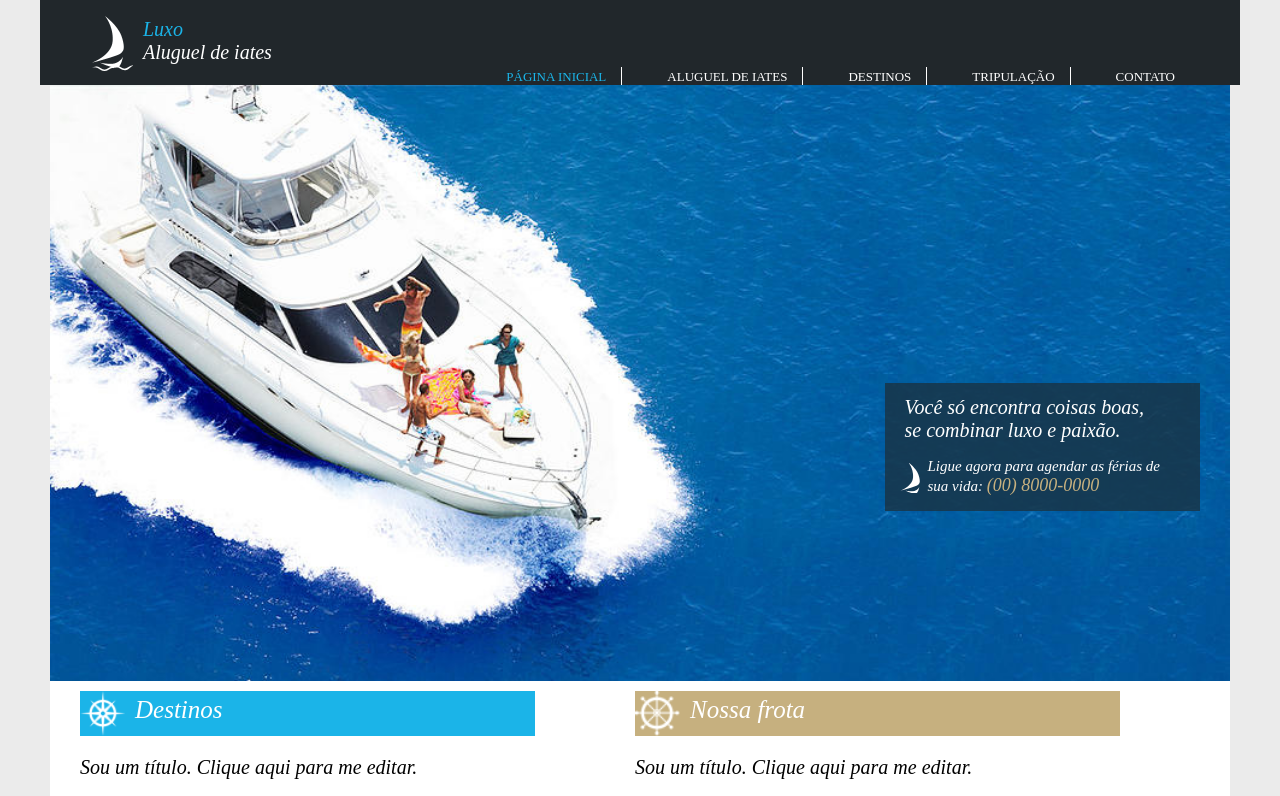
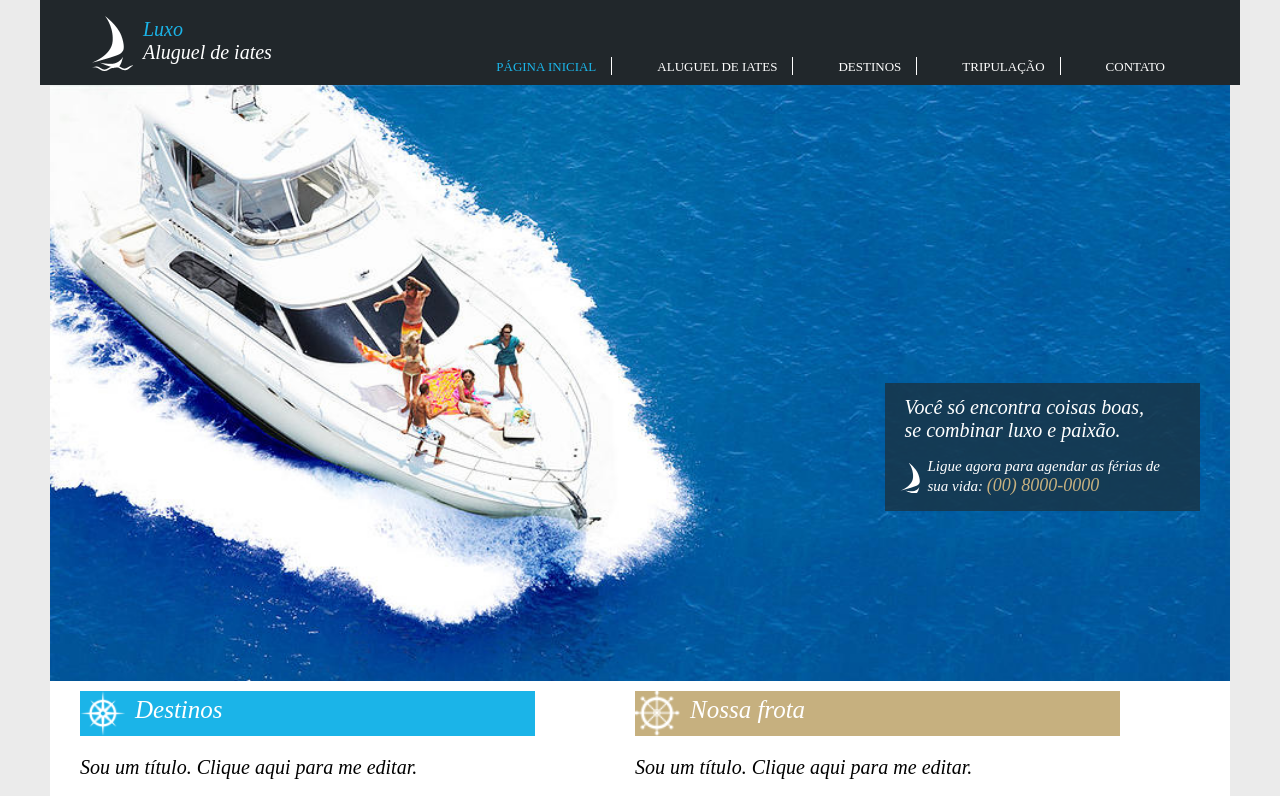
Before and after one commit to MatheusM-V/Projeto-front, a plain HTML site: page index.html in a window 1280 px wide. Shown: the top 796 px of the page. Drawn offline with Linux system fonts and the light colour scheme.

Commit message:
Update header.css

```diff
--- a/style/header.css
+++ b/style/header.css
@@ -62,6 +62,7 @@ body .cabecalho .menu {
     margin-left: auto;
     align-self: flex-end;
     white-space: nowrap;
+    padding-bottom: 10px;
 }
 
 body .cabecalho .menu ul {
@@ -70,8 +71,7 @@ body .cabecalho .menu ul {
     gap: 30px;
     padding: 0;
     margin: 0;
-    margin-top: -5px;
-    align-items: center;
+    padding-right: 10px;
 }
 
 
```
